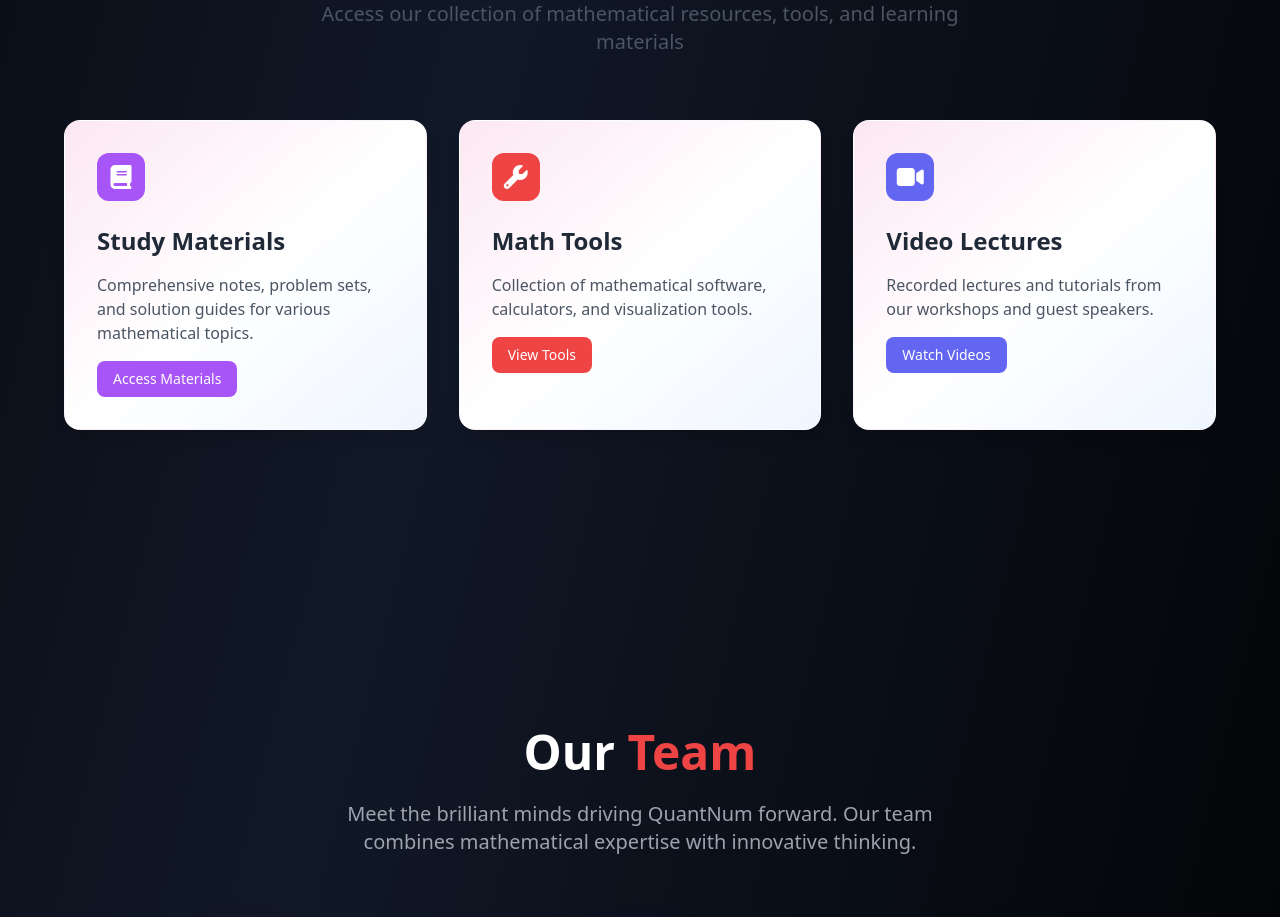
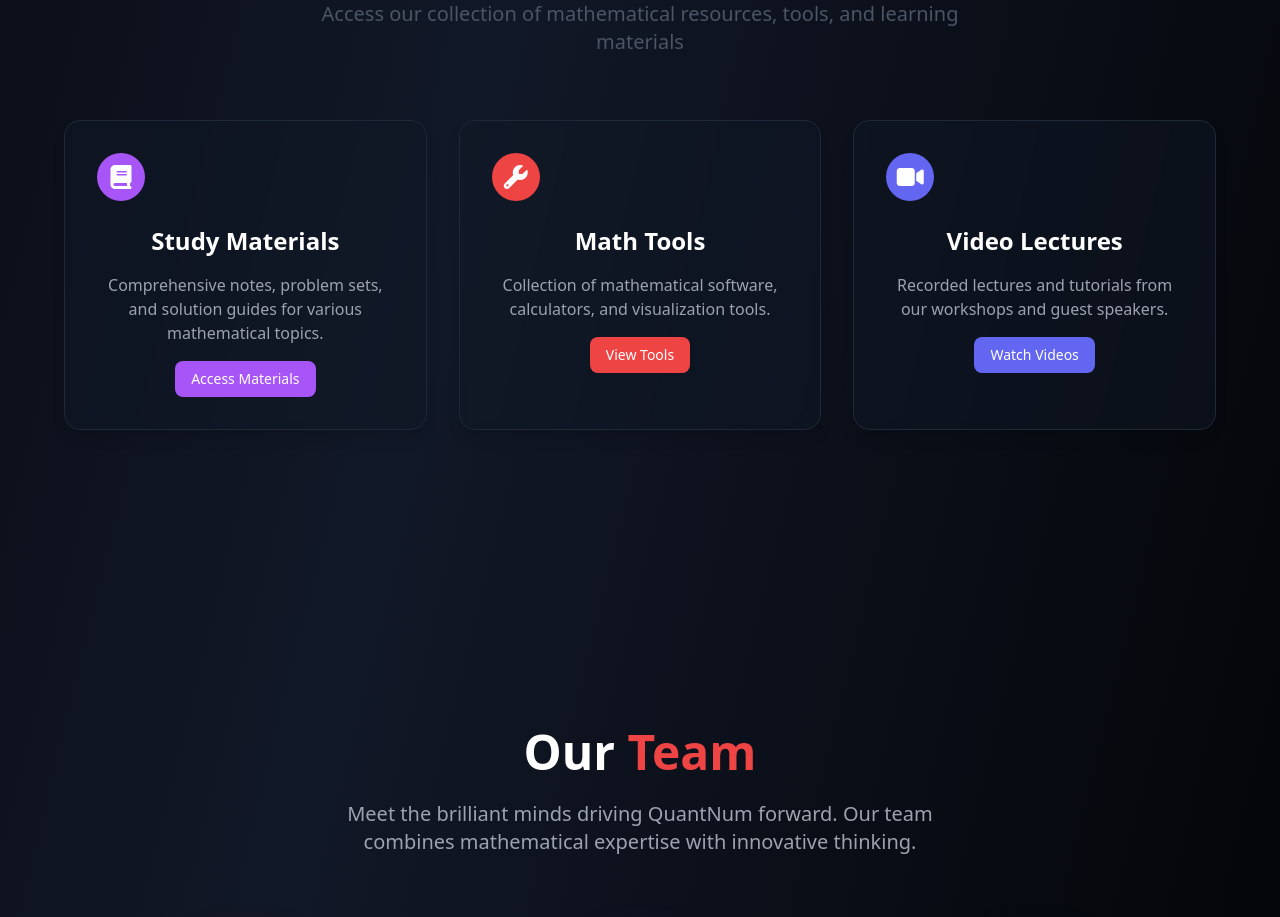
Before and after one commit to Sat-14/QuantNum, a React (Vite) app in the folder frontend/: page / in a window 1280 px wide. Shown: the part 3180-4097 px from the top of the page. Built offline with nearby package versions, Linux system fonts and the light colour scheme.

Commit message:
updated card

```diff
--- a/frontend/src/components/ResourcesSection.jsx
+++ b/frontend/src/components/ResourcesSection.jsx
@@ -45,12 +45,12 @@ const ResourcesSection = () => {
 
         <div className="grid md:grid-cols-2 lg:grid-cols-3 gap-8">
           {resources.map((resource) => (
-            <div key={resource.id} className="bg-white/70 backdrop-blur-sm rounded-2xl p-8 shadow-lg hover:shadow-2xl transition-all duration-300 transform hover:-translate-y-2 border border-white/5 bg-gradient-to-br from-pink-100 via-white to-blue-50">
-              <div className={`w-12 h-12 ${resource.iconBg} rounded-xl flex items-center justify-center mb-6`}>
+            <div key={resource.id} className="bg-gray-900/50 backdrop-blur-sm rounded-2xl p-8 text-center shadow-lg hover:shadow-2xl hover:shadow-red-500/20 transition-all duration-300 transform hover:-translate-y-2 border border-gray-800 group">
+              <div className={`w-12 h-12 ${resource.iconBg} rounded-full flex items-center justify-center mb-6`}>
                 <span className="text-white text-2xl">{resource.icon}</span>
               </div>
-              <h3 className="text-2xl font-bold text-gray-800 mb-4">{resource.title}</h3>
-              <p className="text-gray-600 mb-4">{resource.description}</p>
+              <h3 className="text-2xl font-bold text-white mb-4">{resource.title}</h3>
+              <p className="text-gray-400 mb-4">{resource.description}</p>
               <button className={`${resource.buttonColor} text-white px-4 py-2 rounded-lg text-sm font-medium transition-colors`}>
                 {resource.buttonText}
               </button>
```
